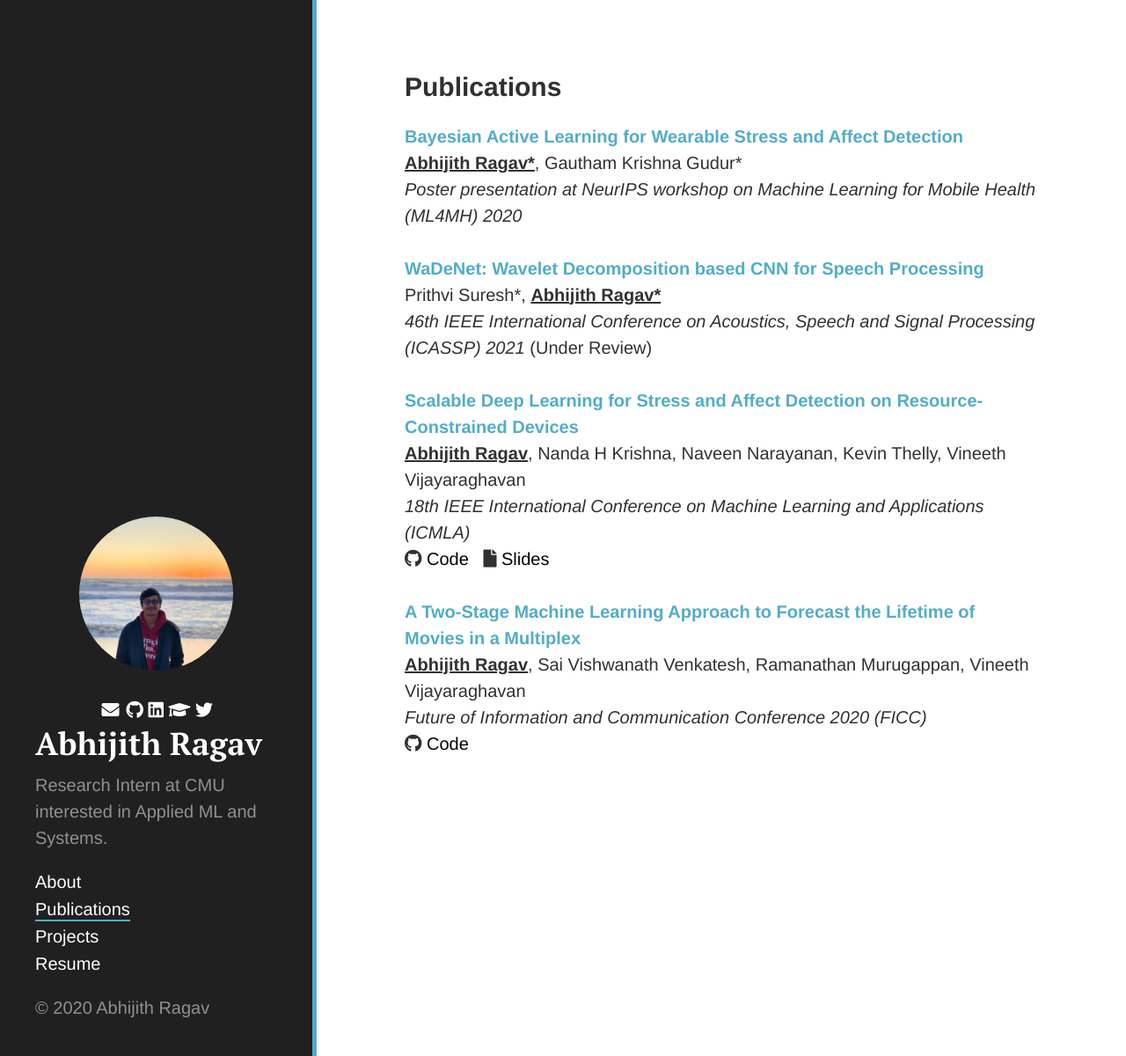
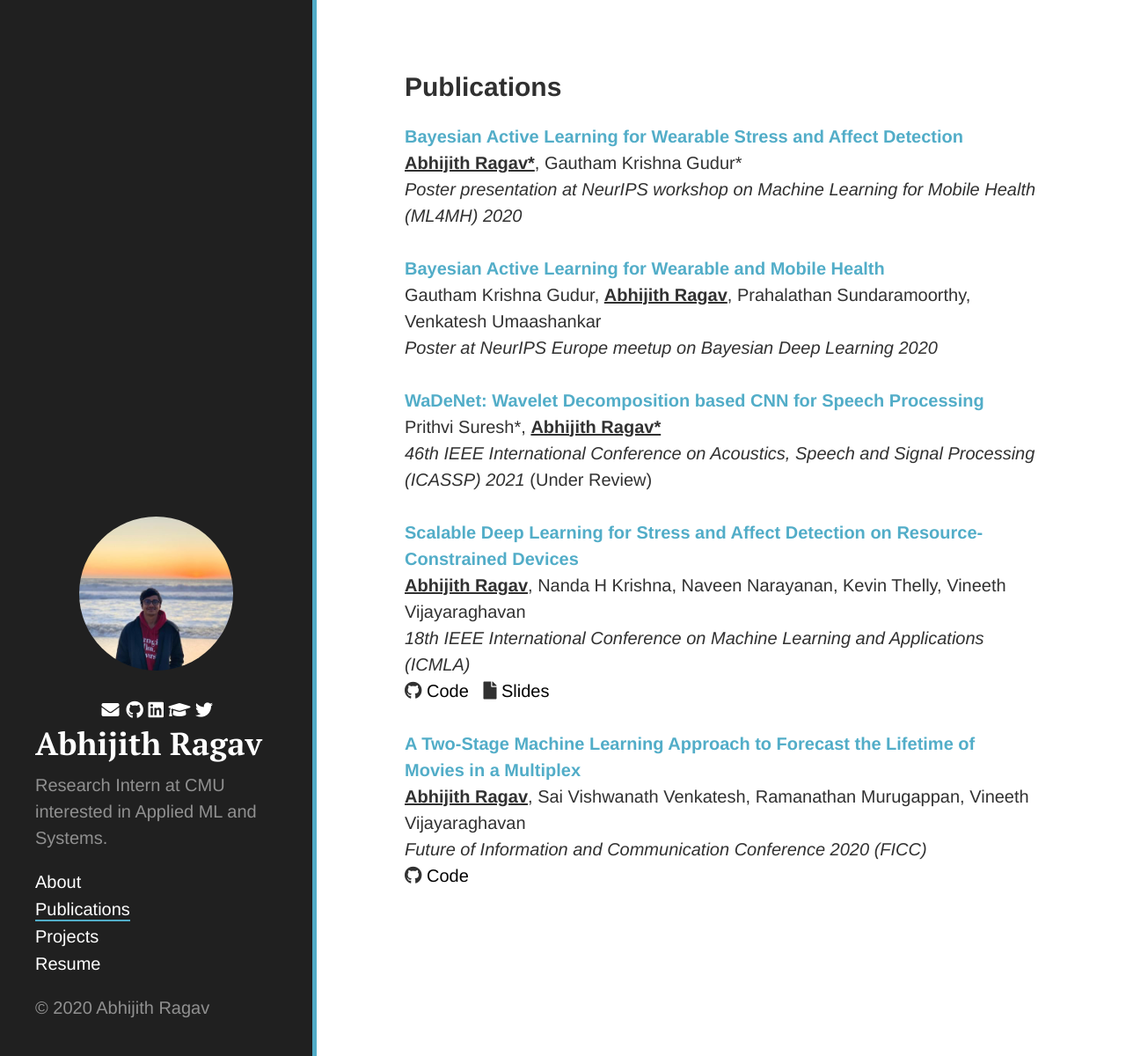
Before and after one commit to abhijithragav/abhijithragav.github.io, a Jekyll site: the page built from _pages/publications.html, in a window 1280 px wide and 1200 px high. Shown: the whole window at 88% size. Built offline with Jekyll 4.4.1, drawn with Linux system fonts in a browser that asks for light colours.

Commit message:
Added NeurIPS Workshop Poster

```diff
--- a/_data/publications.yml
+++ b/_data/publications.yml
@@ -1,4 +1,4 @@
-NeurIPS2020:
+NeurIPS2020_ML4MH:
   authors:
     - Abhijith Ragav*
     - Gautham Krishna Gudur*
@@ -7,6 +7,18 @@ NeurIPS2020:
   conference: "Poster presentation at NeurIPS workshop on Machine Learning for Mobile Health (ML4MH) 2020"
   status: Published
   url: "/public/Bayesian_Active_Learning_for_Wearable_Stress_and_Affect_Detection.pdf"
+
+NeurIPS2020_Bayesian:
+  authors:
+    - Gautham Krishna Gudur
+    - Abhijith Ragav
+    - Prahalathan Sundaramoorthy
+    - Venkatesh Umaashankar
+  year: "2020"
+  title: "Bayesian Active Learning for Wearable and Mobile Health"
+  conference: "Poster at NeurIPS Europe meetup on Bayesian Deep Learning 2020"
+  status: Published
+  url: "/public/Bayesian_Active_Learning_for_Wearable and_Mobile_Health.pdf"
 
 ICASSP2021:
   authors:
```
Also changed, not shown: 2 other files.
